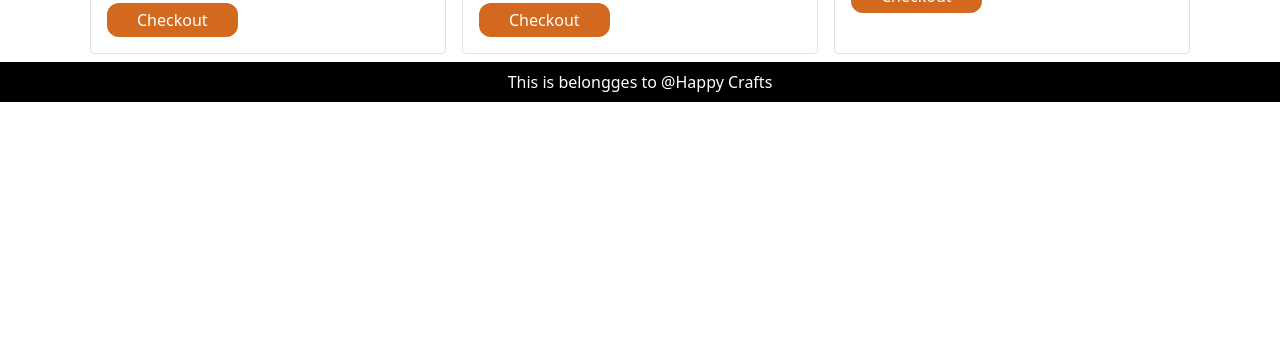
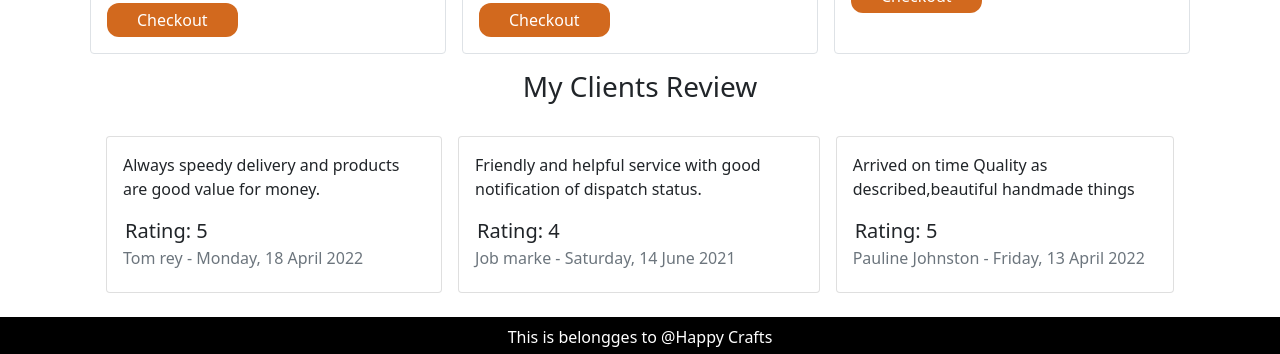
Before and after one commit to jabin34/HappyCraft, a React (Create React App) app in the folder homefoodi/: page / in a window 1280 px wide. Shown: the part 1360-1714 px from the top of the page. Before the commit the page ends 1462 px from the top, so only its background shows below. Built offline with nearby package versions, Linux system fonts and the light colour scheme; no server answers.

Commit message:
Review section done

```diff
--- /dev/null
+++ b/homefoodi/public/review.json
@@ -0,0 +1,21 @@
+[
+    {
+        "id":1,
+        "reviews":"Always speedy delivery and products are good value for money.",
+        "time":"Tom rey - Monday, 18 April 2022",
+        "rating":5
+    },
+    {
+        "id":2,
+        "reviews":"Friendly and helpful service with good notification of dispatch status.",
+        "time":"Job marke - Saturday, 14 June 2021",
+        "rating":4
+    },
+
+    {
+        "id":4,
+        "reviews":"Arrived on time Quality as described,beautiful handmade things",
+        "time":"Pauline Johnston - Friday, 13 April 2022",
+        "rating":5
+    }
+]
--- a/homefoodi/src/components/CustomerReview/CustomerReview.js
+++ b/homefoodi/src/components/CustomerReview/CustomerReview.js
@@ -1,10 +1,28 @@
-import React from 'react';
+import React, { useEffect, useState } from 'react';
 
 const CustomerReview = () => {
+    const [reviews,setReviews] = useState([]);
+    useEffect(()=>{
+      fetch('review.json')
+      .then(res=>res.json())
+      .then(data =>setReviews(data));
+    },[])
     return (
-        <div className='container'>
-            <div>
+        <div className='container mt-2'>
+            <h3 className='text-center'> My Clients Review</h3>
+            <div className='d-flex p-3 mx-auto flex-md-row flex-sm-column flex-column justify-content-around'>
+            {reviews.map(review=>(
+                <div class="card m-2" style={{}}>
+                <div class="card-body">
 
+
+                  <p class="card-text">{review.reviews}</p>
+                  <h5 class="card-title">Rating: {review.rating}</h5>
+                  <h6 class="card-subtitle mb-2 text-muted">{review.time}</h6>
+
+                </div>
+              </div>
+            ))}
             </div>
         </div>
     );
--- a/homefoodi/src/components/Home/Home.js
+++ b/homefoodi/src/components/Home/Home.js
@@ -1,6 +1,7 @@
 import React from 'react';
 import Footer from '../../Shared/Footer/Footer';
 import Banner from '../Bannner/Banner';
+import CustomerReview from '../CustomerReview/CustomerReview';
 import Services from '../Service/Services';
 
 const Home = () => {
@@ -8,6 +9,7 @@ const Home = () => {
         <div className='container-fluid p-0'>
             <Banner/>
             <Services/>
+            <CustomerReview/>
             <Footer/>
         </div>
     );
```
